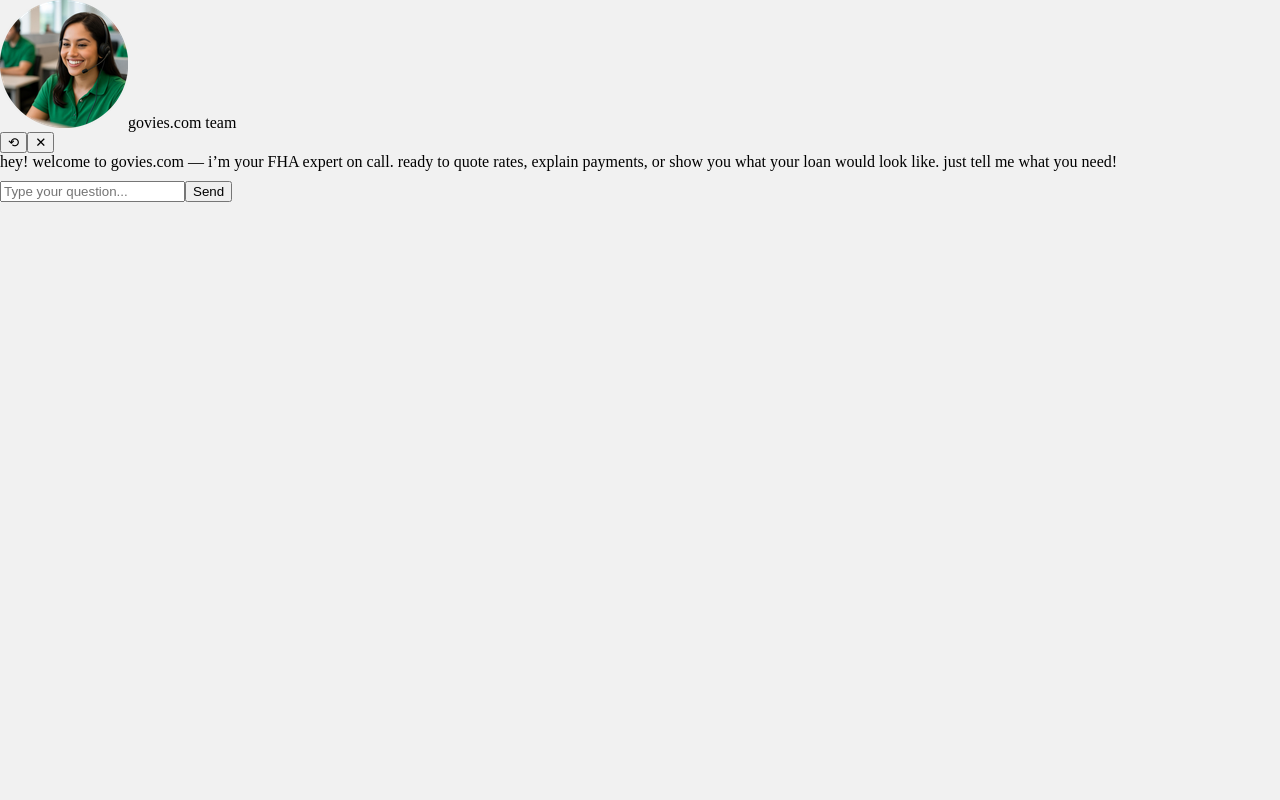
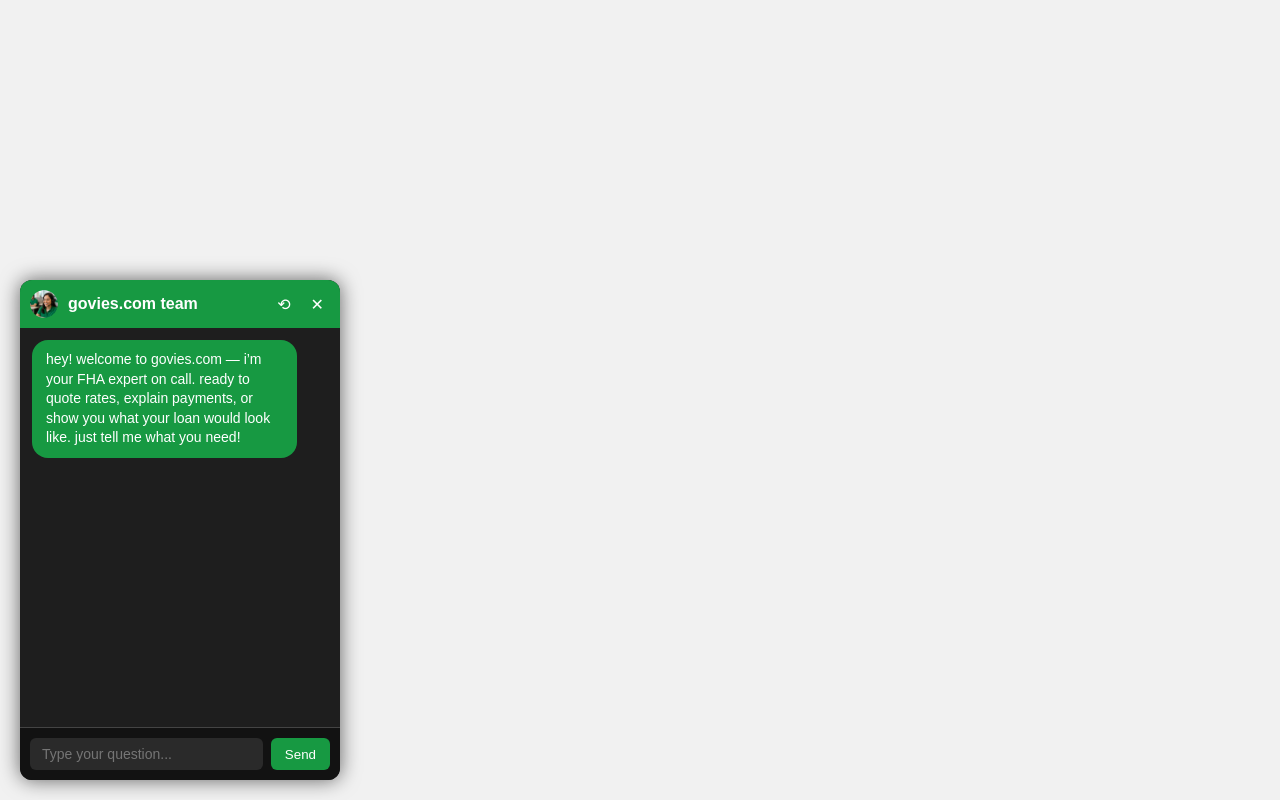
Before and after one commit to farrisajohn-cmd/08062025, a React (Create React App) app: page / in a window 1280 px wide. Built offline with nearby package versions, Linux system fonts and the light colour scheme.

Commit message:
Update ChatBox.css

```diff
--- a/src/ChatBox.css
+++ b/src/ChatBox.css
@@ -1,126 +1,120 @@
-.chatbot-container {
+.chat-widget {
   position: fixed;
   bottom: 20px;
   left: 20px;
-  z-index: 1000;
-  font-family: 'Segoe UI', sans-serif;
+  z-index: 9999;
+  font-family: 'Arial', sans-serif;
 }
 
-.chatbox {
-  width: 300px;
-  height: 450px;
-  background-color: #1e1e1e;
+.chatbox-closed {
+  background: #179942;
+  color: white;
+  padding: 12px 14px;
+  border-radius: 50%;
+  cursor: pointer;
+  font-size: 24px;
+  box-shadow: 0 2px 8px rgba(0, 0, 0, 0.3);
+}
+
+.chatbox-container {
+  width: 320px;
+  background: #121212;
+  border-radius: 12px;
+  overflow: hidden;
   display: flex;
   flex-direction: column;
-  border-radius: 12px;
-  overflow: hidden;
-  color: white;
+  height: 500px;
+  box-shadow: 0 0 20px rgba(0,0,0,0.6);
 }
 
-.chat-header {
-  background-color: #179942;
-  color: white;
+.chatbox-header {
+  background: #179942;
   padding: 10px;
-  font-weight: bold;
   display: flex;
   justify-content: space-between;
   align-items: center;
 }
 
-.chat-header-left {
+.chatbox-header-left {
   display: flex;
   align-items: center;
 }
 
-.chat-header-right button {
-  margin-left: 8px;
-  background: transparent;
+.chatbox-title {
   color: white;
-  border: none;
-  font-size: 16px;
-  cursor: pointer;
+  font-weight: bold;
+  margin-left: 10px;
 }
 
-.chat-messages {
-  flex: 1;
-  padding: 10px;
-  overflow-y: auto;
-  background-color: #121212;
-}
-
-.chat-message {
-  display: flex;
-  align-items: flex-start;
-  margin-bottom: 10px;
-}
-
-.chat-message.assistant {
-  flex-direction: row;
-}
-
-.chat-message.user {
-  justify-content: flex-end;
-}
-
-.message-text {
-  padding: 10px;
-  border-radius: 10px;
-  max-width: 80%;
-  line-height: 1.4;
-}
-
-.chat-message.assistant .message-text {
-  background-color: #179942;
-  color: white;
-  margin-left: 8px;
-}
-
-.chat-message.user .message-text {
-  background-color: #333;
-  color: white;
-  margin-right: 8px;
-}
-
-.chat-input {
-  display: flex;
-  border-top: 1px solid #444;
-  background-color: #1e1e1e;
-}
-
-.chat-input input {
-  flex: 1;
-  padding: 10px;
-  background-color: #2a2a2a;
-  color: white;
-  border: none;
-  outline: none;
-  font-size: 14px;
-}
-
-.chat-input button {
-  background-color: #179942;
-  color: white;
-  border: none;
-  padding: 10px 15px;
-  cursor: pointer;
-}
-
-.chat-toggle-button {
-  background-color: #179942;
-  color: white;
-  padding: 12px;
-  border-radius: 50%;
-  cursor: pointer;
-  box-shadow: 0 0 10px rgba(0,0,0,0.3);
-}
-
-.avatar {
+.chat-avatar {
   width: 28px;
   height: 28px;
   border-radius: 50%;
 }
 
-.typing {
-  font-style: italic;
-  opacity: 0.8;
+.chatbox-header-buttons button {
+  background: transparent;
+  border: none;
+  color: white;
+  font-size: 16px;
+  margin-left: 8px;
+  cursor: pointer;
 }
+
+.chatbox-messages {
+  flex: 1;
+  padding: 12px;
+  overflow-y: auto;
+  display: flex;
+  flex-direction: column;
+  gap: 10px;
+  background: #1e1e1e;
+}
+
+.chat-message {
+  padding: 10px 14px;
+  border-radius: 16px;
+  max-width: 80%;
+  line-height: 1.4;
+  font-size: 14px;
+}
+
+.chat-message.assistant {
+  background-color: #179942;
+  color: white;
+  align-self: flex-start;
+}
+
+.chat-message.user {
+  background-color: #e0e0e0;
+  color: #121212;
+  align-self: flex-end;
+}
+
+.chatbox-input {
+  display: flex;
+  border-top: 1px solid #444;
+  padding: 10px;
+  background-color: #121212;
+}
+
+.chatbox-input input {
+  flex: 1;
+  padding: 8px 12px;
+  border-radius: 6px;
+  border: none;
+  font-size: 14px;
+  outline: none;
+  background: #2a2a2a;
+  color: white;
+}
+
+.chatbox-input button {
+  margin-left: 8px;
+  background: #179942;
+  color: white;
+  border: none;
+  padding: 8px 14px;
+  border-radius: 6px;
+  cursor: pointer;
+}
```
